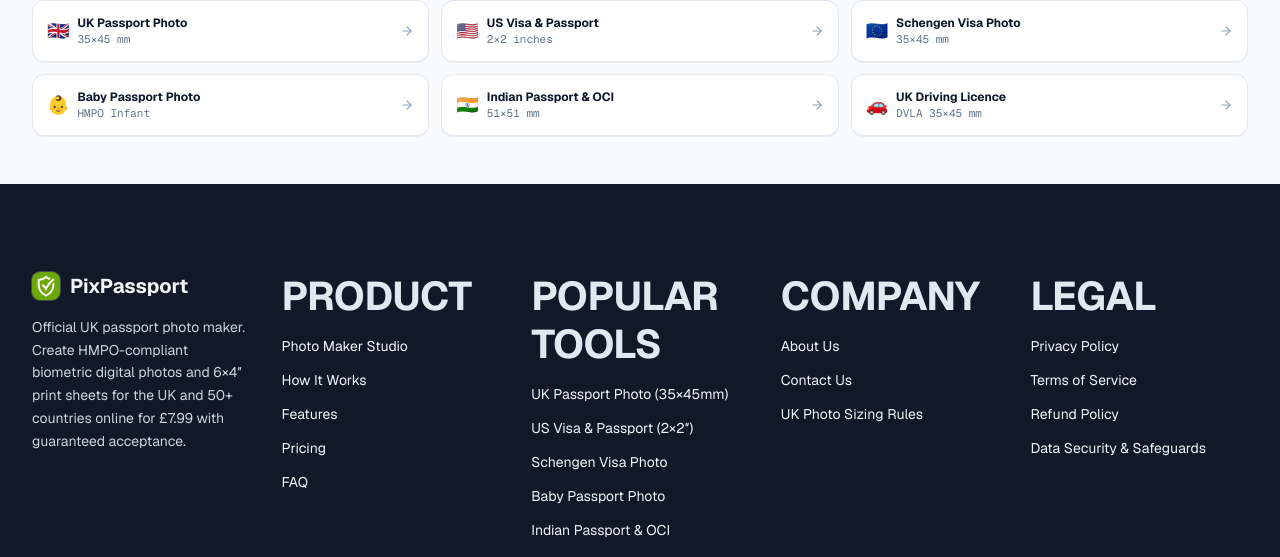
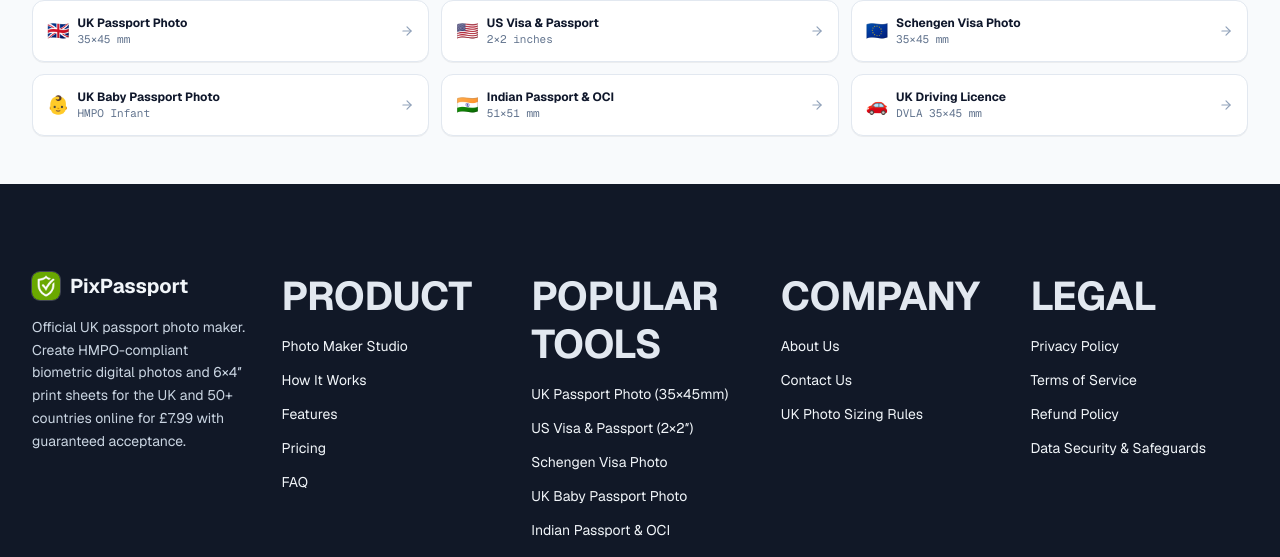
Before and after one commit to Navnit73/pixpassport.uk, a Next.js app: page /passport-size-photo-maker in a window 1280 px wide. Shown: the part 994-1551 px from the top of the page. Built offline with nearby package versions, Linux system fonts and the light colour scheme; no server answers.

Commit message:
refactor: rename baby-passport-photo slug and references to uk-baby-passport-photo

```diff
--- a/src/app/page.tsx
+++ b/src/app/page.tsx
@@ -723,7 +723,7 @@
                   desc: "Biometric standard for France, Germany, Italy, Spain, and all 29 European member states.",
                 },
                 {
-                  slug: "baby-passport-photo",
+                  slug: "uk-baby-passport-photo",
                   title: "Baby Passport Photo",
                   spec: "UK HMPO Infant Size",
                   flag: "👶",
--- a/src/app/passport-size-photo-maker/page.tsx
+++ b/src/app/passport-size-photo-maker/page.tsx
@@ -65,8 +65,8 @@
     flag: "🇪🇺",
   },
   {
-    slug: "baby-passport-photo",
-    title: "Baby Passport Photo",
+    slug: "uk-baby-passport-photo",
+    title: "UK Baby Passport Photo",
     spec: "HMPO Infant",
     flag: "👶",
   },
--- a/src/app/tool/[slug]/page.tsx
+++ b/src/app/tool/[slug]/page.tsx
@@ -70,7 +70,7 @@
   { slug: "uk-passport-photo", title: "UK Passport Photo", flag: "🇬🇧", spec: "35×45 mm" },
   { slug: "us-visa-photo", title: "US Visa & Passport", flag: "🇺🇸", spec: "2×2 inches" },
   { slug: "schengen-visa-photo", title: "Schengen Visa", flag: "🇪🇺", spec: "35×45 mm" },
-  { slug: "baby-passport-photo", title: "Baby Passport Photo", flag: "👶", spec: "UK HMPO" },
+  { slug: "uk-baby-passport-photo", title: "UK Baby Passport Photo", flag: "👶", spec: "UK HMPO" },
   { slug: "indian-passport-photo", title: "Indian Passport & OCI", flag: "🇮🇳", spec: "51×51 mm" },
   { slug: "driving-licence-photo", title: "UK Driving Licence", flag: "🚗", spec: "DVLA 35×45 mm" },
 ];
--- a/src/components/Footer.tsx
+++ b/src/components/Footer.tsx
@@ -21,7 +21,7 @@
     { label: "UK Passport Photo (35×45mm)", href: "/tool/uk-passport-photo" },
     { label: "US Visa & Passport (2×2″)", href: "/tool/us-visa-photo" },
     { label: "Schengen Visa Photo", href: "/tool/schengen-visa-photo" },
-    { label: "Baby Passport Photo", href: "/tool/baby-passport-photo" },
+    { label: "UK Baby Passport Photo", href: "/tool/uk-baby-passport-photo" },
     { label: "Indian Passport & OCI", href: "/tool/indian-passport-photo" },
     { label: "UK Driving Licence Photo", href: "/tool/driving-licence-photo" },
   ],
--- a/src/content/tools/baby-passport-photo.md
+++ b/src/content/tools/uk-baby-passport-photo.md
@@ -1,6 +1,6 @@
 ---
-slug: "baby-passport-photo"
-title: "Baby Passport Photo Maker Online (UK HMPO Compliant Infant Photo)"
+slug: "uk-baby-passport-photo"
+title: "UK Baby Passport Photo Maker Online (UK HMPO Compliant Infant Photo)"
 meta_description: "Create official UK baby and child passport photos online. 100% compliant with HMPO infant rules. Automatic white sheet background clean-up and sizing."
 country_code: "GB"
 document_type: "passport"
```
